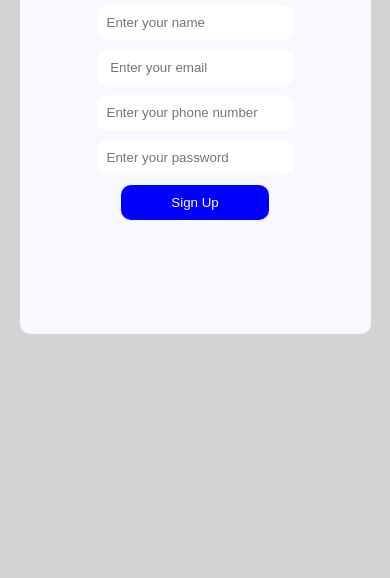
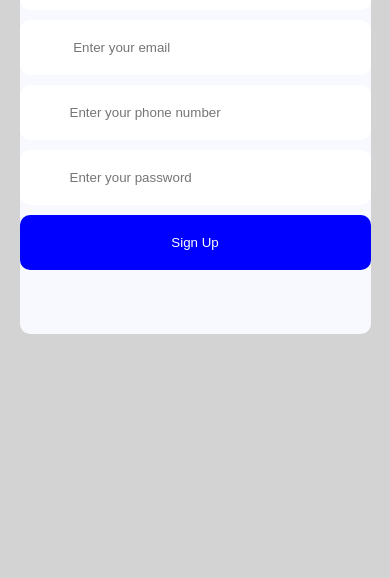
Before and after one commit to Faizan707/sign-up-page, a plain HTML site: page index.html in a window 390 px wide. Shown: the part 266-844 px from the top of the page. Drawn offline with Linux system fonts and the light colour scheme.

Commit message:
Update style.css

```diff
--- a/style.css
+++ b/style.css
@@ -51,11 +51,13 @@ body{
         width: 90%;
     }
 
-    .container input {
-        padding: 10px;
+ .container input {
+        padding: 20px 50px;
+        width: 100%;
     }
 
-    .container button {
-        padding: 10px 50px;
+     .container button {
+        padding: 20px 50px;
+        width: 100%;
     }
 }
```
